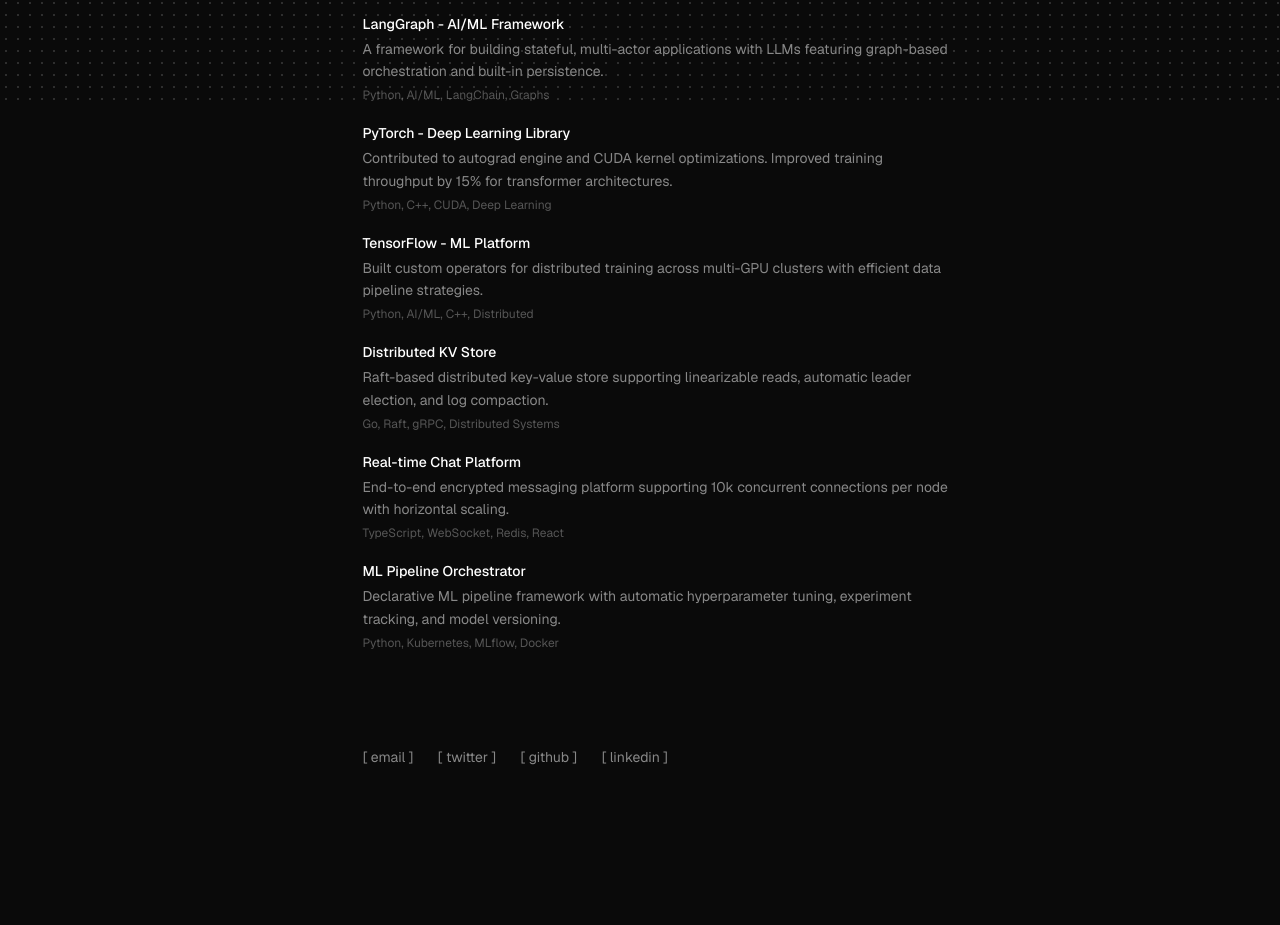
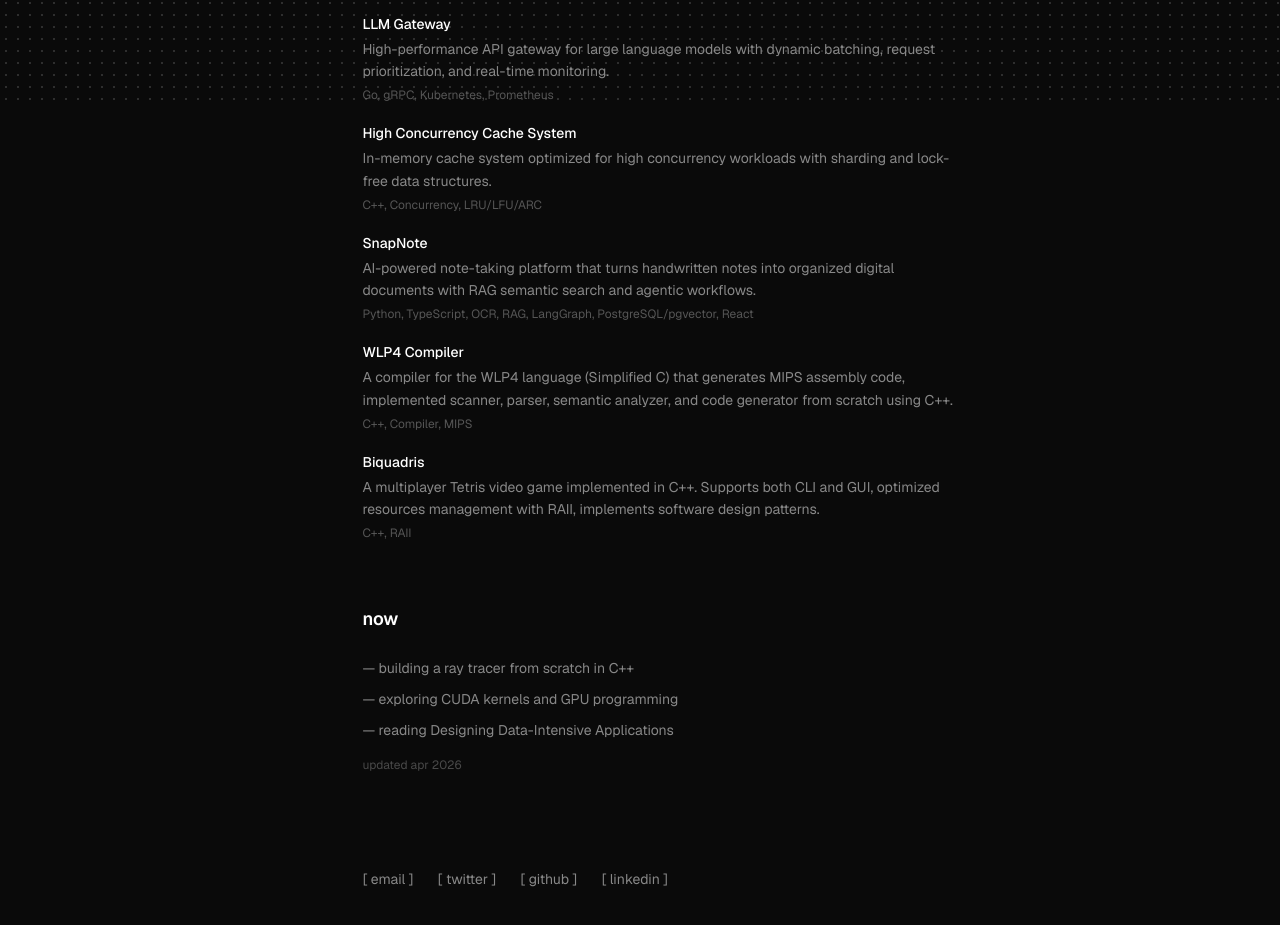
Before and after one commit to M4cr0Chen/terminal-portfolio, a Next.js app: page / in a window 1280 px wide. Shown: the part 699-1624 px from the top of the page. Before the commit the page ends 1546 px from the top, so only its background shows below. Built offline with nearby package versions, Linux system fonts and the light colour scheme.

Commit message:
add now, update projects

```diff
--- a/src/app/page.tsx
+++ b/src/app/page.tsx
@@ -2,6 +2,7 @@
 import HeroSection from "@/components/HeroSection";
 import ExperienceSection from "@/components/ExperienceSection";
 import ProjectsSection from "@/components/ProjectsSection";
+import NowSection from "@/components/NowSection";
 import ContactSection from "@/components/ContactSection";
 
 export default function Home() {
@@ -12,6 +13,7 @@
         <HeroSection />
         <ExperienceSection />
         <ProjectsSection />
+        <NowSection />
         <ContactSection />
       </main>
     </>
--- /dev/null
+++ b/src/components/NowSection.tsx
@@ -0,0 +1,26 @@
+const items = [
+  "building a ray tracer from scratch in C++",
+  "exploring CUDA kernels and GPU programming",
+  "reading Designing Data-Intensive Applications",
+];
+
+export default function NowSection() {
+  return (
+    <section id="now">
+      <h2 className="text-lg font-semibold text-white mb-6">now</h2>
+      <ul className="space-y-2">
+        {items.map((item) => (
+          <li
+            key={item}
+            className="text-sm text-[var(--color-muted)] leading-relaxed"
+          >
+            &mdash; {item}
+          </li>
+        ))}
+      </ul>
+      <p className="text-xs text-[var(--color-muted)] mt-4 opacity-50">
+        updated apr 2026
+      </p>
+    </section>
+  );
+}
--- a/src/components/ProjectsSection.tsx
+++ b/src/components/ProjectsSection.tsx
@@ -6,40 +6,46 @@
 
 const projects: Project[] = [
   {
-    title: "LangGraph - AI/ML Framework",
+    title: "LLM Gateway",
     description:
-      "A framework for building stateful, multi-actor applications with LLMs featuring graph-based orchestration and built-in persistence.",
-    tags: ["Python", "AI/ML", "LangChain", "Graphs"],
+      "High-performance API gateway for large language models with dynamic batching, request prioritization, and real-time monitoring.",
+    tags: ["Go", "gRPC", "Kubernetes", "Prometheus"],
+  },
+  // {
+  //   title: "Distributed KV Store",
+  //   description:
+  //     "Raft-based distributed key-value store supporting linearizable reads, automatic leader election, and log compaction.",
+  //   tags: ["Go", "Raft", "gRPC", "Distributed Systems"],
+  // },
+  // {
+  //   title: "Real-time Chat Platform",
+  //   description:
+  //     "End-to-end encrypted messaging platform supporting 10k concurrent connections per node with horizontal scaling.",
+  //   tags: ["TypeScript", "WebSocket", "Redis", "React"],
+  // },
+  {
+    title: "High Concurrency Cache System",
+    description:
+      "In-memory cache system optimized for high concurrency workloads with sharding and lock-free data structures.",
+    tags: ["C++", "Concurrency", "LRU/LFU/ARC"],
   },
   {
-    title: "PyTorch - Deep Learning Library",
+    title: "SnapNote",
     description:
-      "Contributed to autograd engine and CUDA kernel optimizations. Improved training throughput by 15% for transformer architectures.",
-    tags: ["Python", "C++", "CUDA", "Deep Learning"],
+      "AI-powered note-taking platform that turns handwritten notes into organized digital documents with RAG semantic search and agentic workflows.",
+    tags: ["Python", "TypeScript", "OCR", "RAG", "LangGraph", "PostgreSQL/pgvector", "React"],
   },
   {
-    title: "TensorFlow - ML Platform",
+    title: "WLP4 Compiler",
     description:
-      "Built custom operators for distributed training across multi-GPU clusters with efficient data pipeline strategies.",
-    tags: ["Python", "AI/ML", "C++", "Distributed"],
+      "A compiler for the WLP4 language (Simplified C) that generates MIPS assembly code, implemented scanner, parser, semantic analyzer, and code generator from scratch using C++.",
+    tags: ["C++", "Compiler", "MIPS"],
   },
   {
-    title: "Distributed KV Store",
+    title: "Biquadris",
     description:
-      "Raft-based distributed key-value store supporting linearizable reads, automatic leader election, and log compaction.",
-    tags: ["Go", "Raft", "gRPC", "Distributed Systems"],
-  },
-  {
-    title: "Real-time Chat Platform",
-    description:
-      "End-to-end encrypted messaging platform supporting 10k concurrent connections per node with horizontal scaling.",
-    tags: ["TypeScript", "WebSocket", "Redis", "React"],
-  },
-  {
-    title: "ML Pipeline Orchestrator",
-    description:
-      "Declarative ML pipeline framework with automatic hyperparameter tuning, experiment tracking, and model versioning.",
-    tags: ["Python", "Kubernetes", "MLflow", "Docker"],
+      "A multiplayer Tetris video game implemented in C++. Supports both CLI and GUI, optimized resources management with RAII, implements software design patterns.",
+    tags: ["C++", "RAII"],
   },
 ];
 
```
